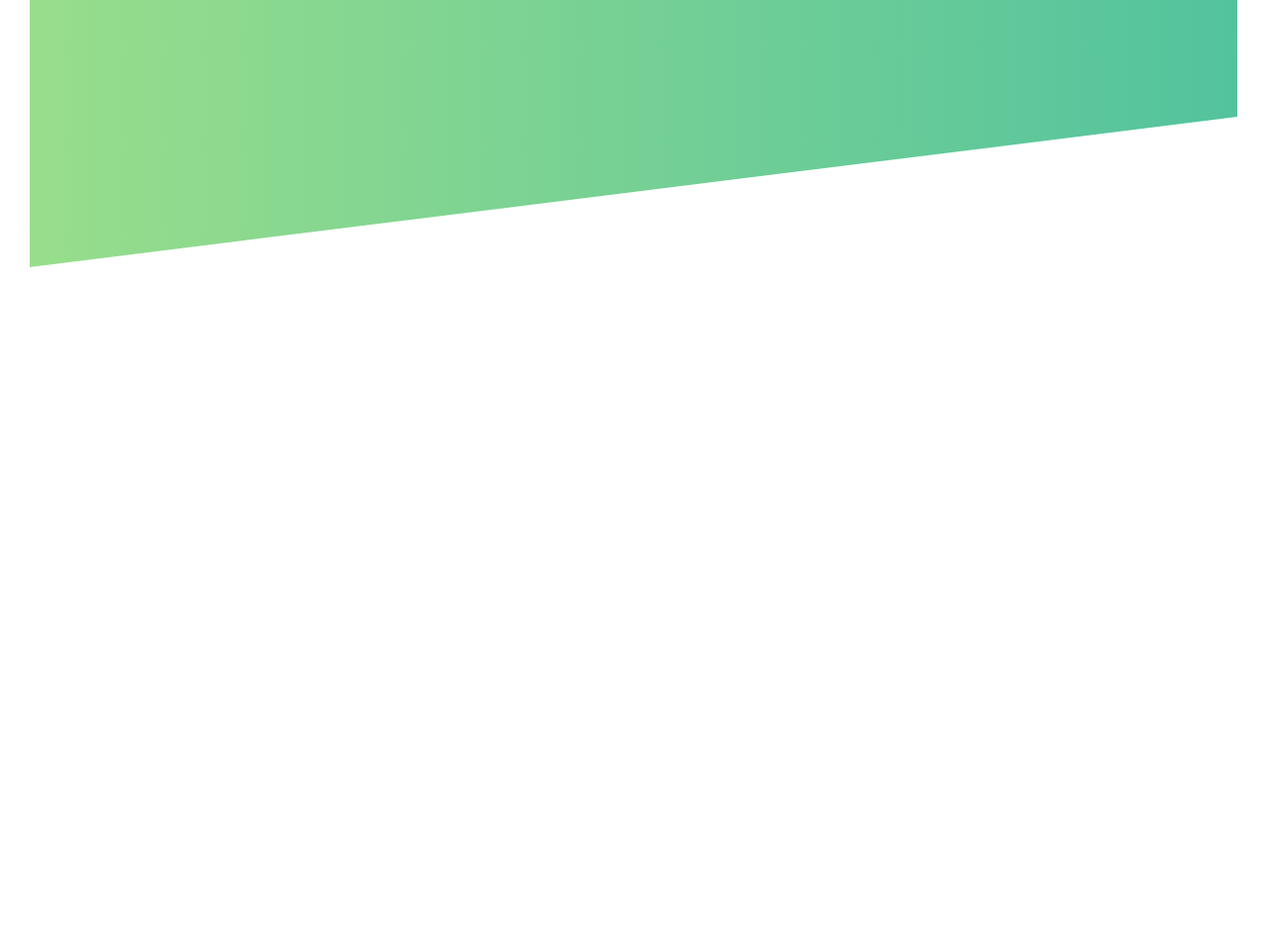
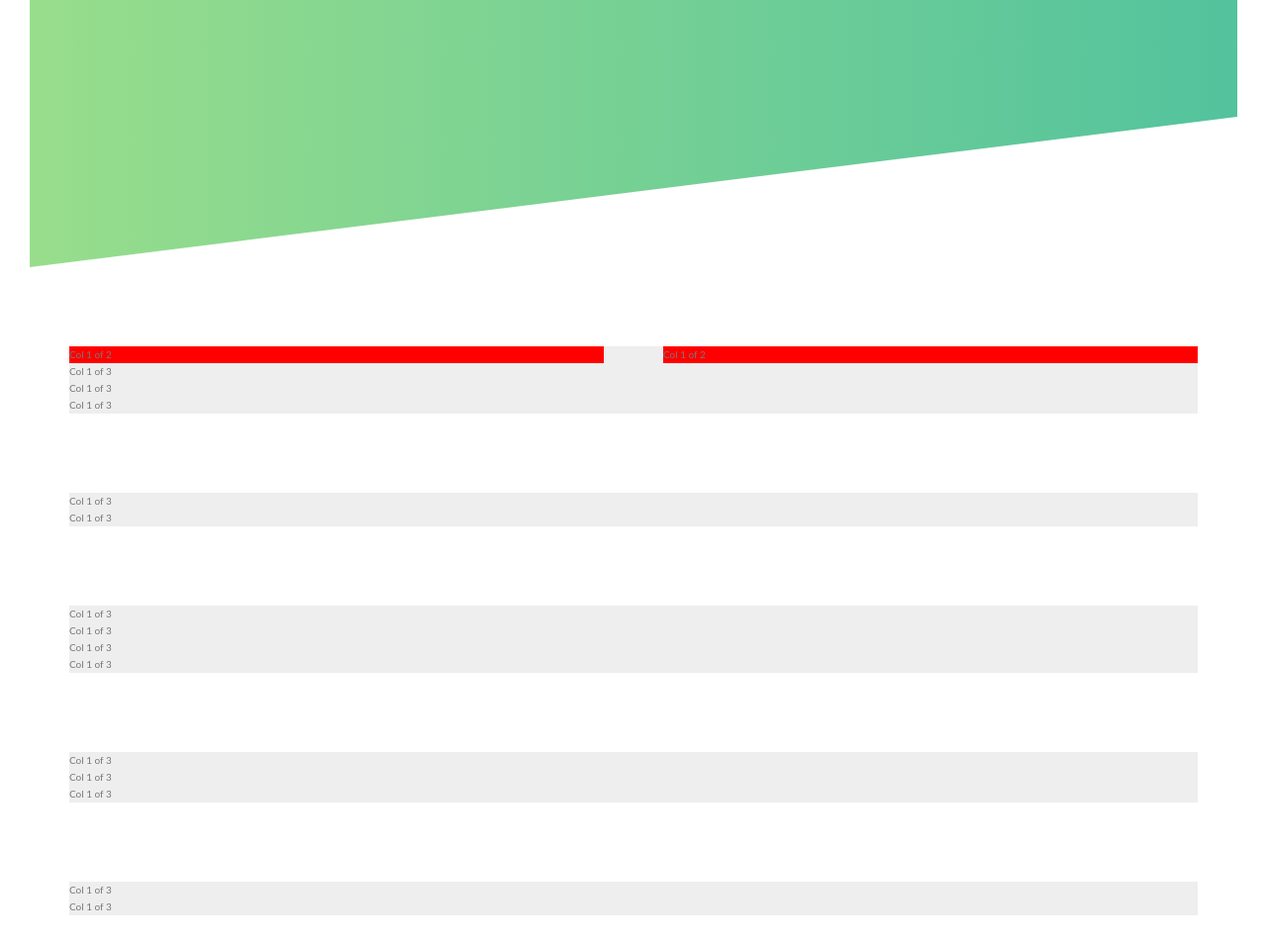
Before and after one commit to HalilSacirovic/CSS-SCSS-Advanced, a website: page index.html in a window 1280 px wide. Shown: the part 520-1475 px from the top of the page at 99% size. Before the commit the page ends 820 px from the top, so only its background shows below. Drawn offline with Linux system fonts and the light colour scheme.

Commit message:
some bugs idk

```diff
--- a/index.html
+++ b/index.html
@@ -23,5 +23,77 @@
             </a>
         </div>
     </header>
+
+    <section class="grid-test">
+        <div class="row">
+            <div class="col-1-of-2">
+                Col 1 of 2
+            </div>
+            <div class="col-1-of-2">
+                Col 1 of 2
+            </div>
+        </div>
+
+        <div class="row">
+            <div class="col-1-of-3">
+                Col 1 of 3
+            </div>
+            <div class="col-1-of-3">
+                Col 1 of 3
+            </div>
+            <div class="col-1-of-3">
+                Col 1 of 3
+            </div>
+        </div>
+
+        <div class="row">
+            <div class="col-1-of-3">
+                Col 1 of 3
+            </div>
+            <div class="col-2-of-3">
+                Col 1 of 3
+            </div>
+
+        </div>
+        <div class="row">
+            <div class="col-1-of-4">
+                Col 1 of 3
+            </div>
+            <div class="col-1-of-4">
+                Col 1 of 3
+            </div>
+            <div class="col-1-of-4">
+                Col 1 of 3
+            </div>
+            <div class="col-1-of-4">
+                Col 1 of 3
+            </div>
+
+        </div>
+
+        <div class="row">
+            <div class="col-1-of-4">
+                Col 1 of 3
+            </div>
+            <div class="col-1-of-4">
+                Col 1 of 3
+            </div>
+            <div class="col-2-of-4">
+                Col 1 of 3
+            </div>
+
+        </div>
+
+        <div class="row">
+            <div class="col-1-of-4">
+                Col 1 of 3
+            </div>
+            <div class="col-3-of-4">
+                Col 1 of 3
+            </div>
+
+
+        </div>
+    </section>
 </body>
 </html>
--- a/sass/abstracts/_variables.scss
+++ b/sass/abstracts/_variables.scss
@@ -8,3 +8,9 @@ $color-grey-dark:#777;
 $color-white:#fff;
 
 $color-black:#000;
+
+
+
+$grid-width:114rem;
+$gutter-vertical:8rem;
+$gutter-horizontal:6rem;
--- /dev/null
+++ b/sass/layout/_grid.scss
@@ -0,0 +1,21 @@
+.row {
+   max-width: $grid-width;
+   background-color: #eee;
+   margin: 0 auto;
+
+
+   &:not(:last-child)
+   {
+    margin-bottom: $gutter-vertical;
+   }
+
+   .col-1-of-2 {
+       width: calc((100% - #{$gutter-horizontal}) /2 );
+       background-color: blue;
+       float: left;
+
+       &:not(:last-child) {
+           margin-right: $gutter-horizontal;
+        }
+    }
+}
--- a/sass/main.scss
+++ b/sass/main.scss
@@ -13,3 +13,4 @@
 @import "pages/home";
 
 @import "layout/header";
+@import "layout/grid";
```
Also changed, not shown: style.css.
